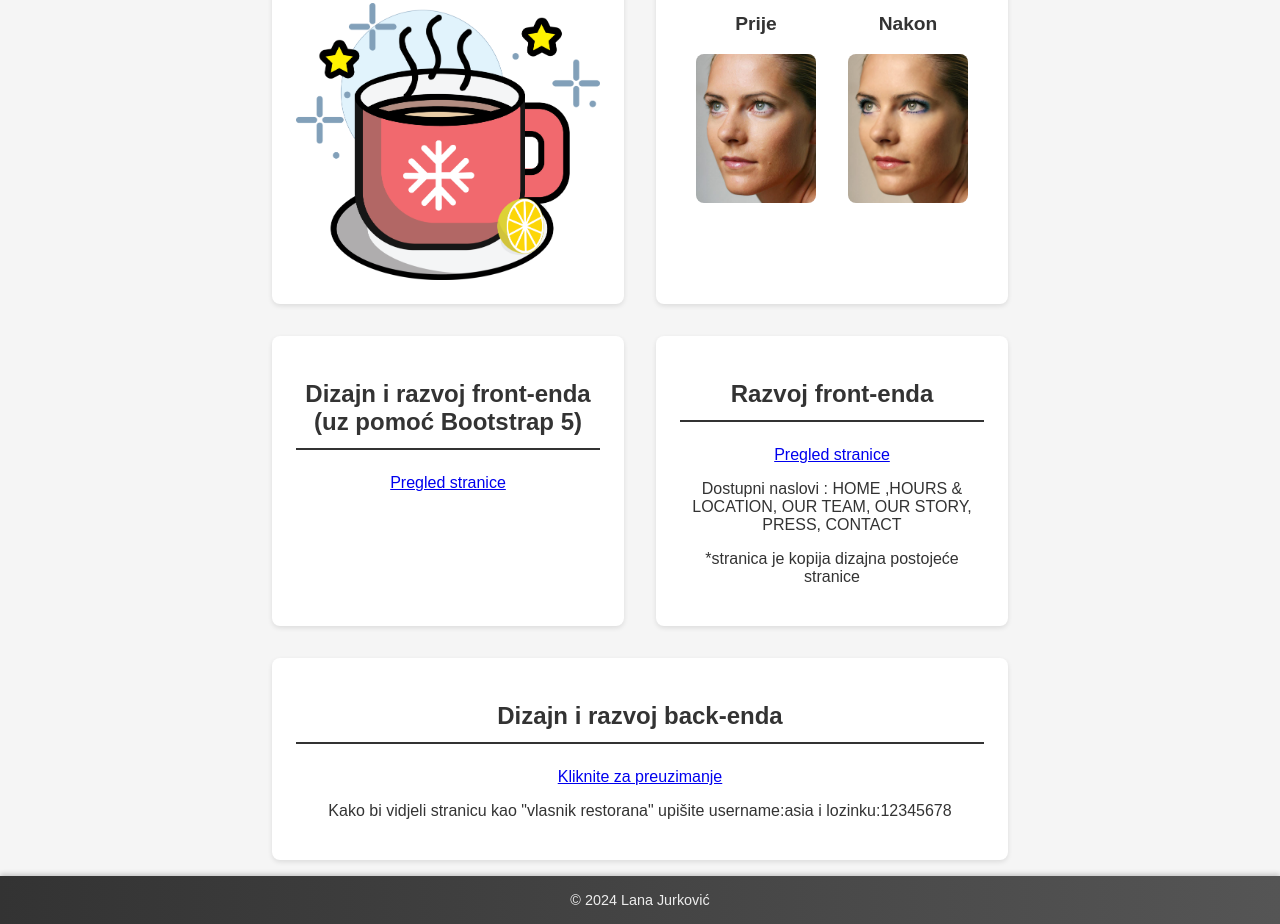
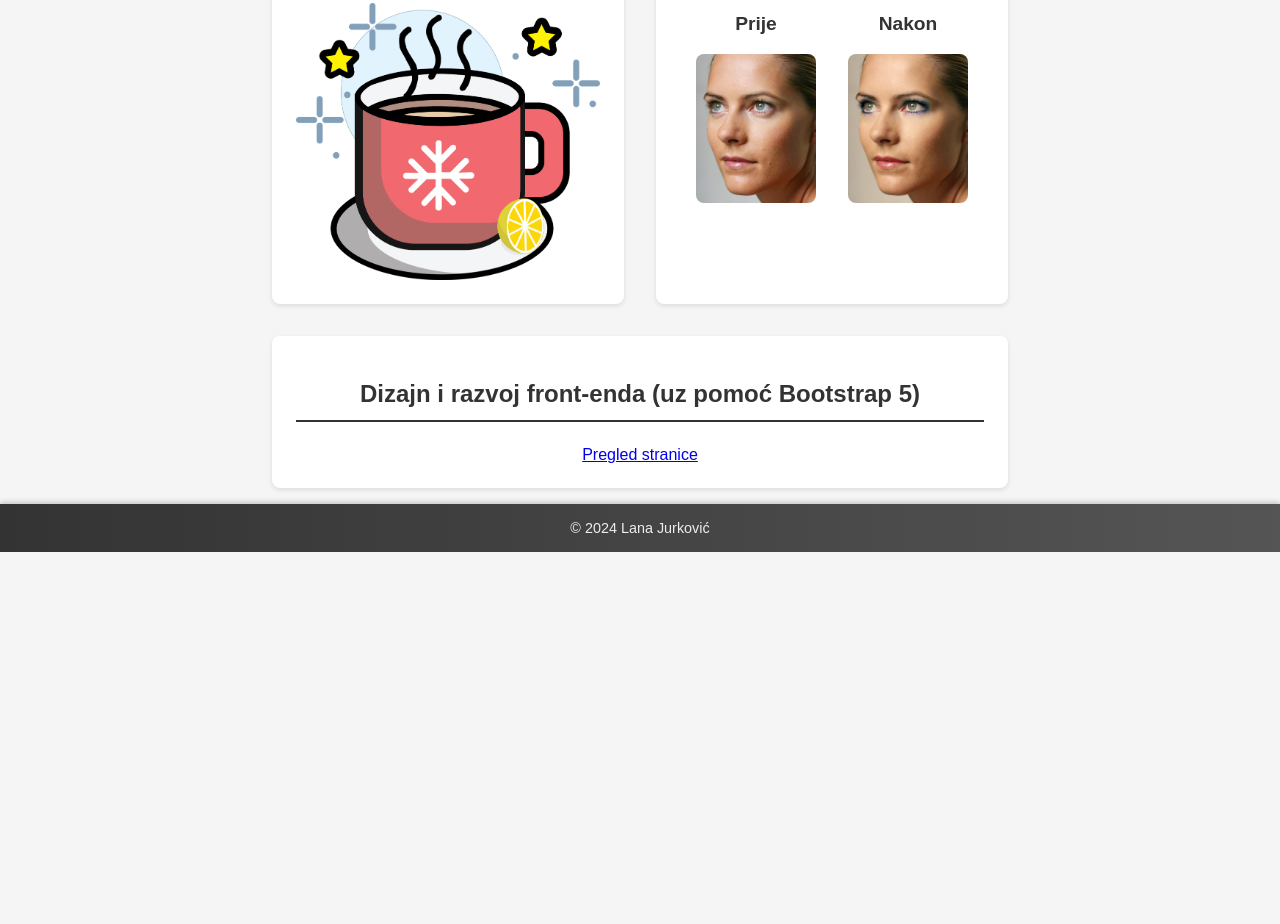
Before and after one commit to L-dot-J/portfolio, a plain HTML site: page index.html in a window 1280 px wide. Shown: the part 319-1243 px from the top of the page. After the commit the page ends 871 px from the top, so only its background shows below. Drawn offline with Linux system fonts and the light colour scheme; a web font is replaced by a local one.

Commit message:
brisanje viskas

```diff
--- a/index.html
+++ b/index.html
@@ -45,23 +45,6 @@
         <h2>Dizajn i razvoj front-enda (uz pomoć Bootstrap 5)</h2>
         <a href="PROJEKT/index.html">Pregled stranice</a>
       </section>
-      <section id="front-end-design">
-        <h2>Razvoj front-enda</h2>
-        <a href="ZAVRŠNI PROJEKT/marc.html">Pregled stranice</a>
-        <p>
-          Dostupni naslovi : HOME ,HOURS & LOCATION, OUR TEAM, OUR STORY, PRESS,
-          CONTACT
-        </p>
-        <p>*stranica je kopija dizajna postojeće stranice</p>
-      </section>
-      <section id="back-end">
-        <h2>Dizajn i razvoj back-enda</h2>
-        <a href="project_restaurant.zip" download>Kliknite za preuzimanje</a>
-        <p>
-          Kako bi vidjeli stranicu kao "vlasnik restorana" upišite username:asia
-          i lozinku:12345678
-        </p>
-      </section>
     </main>
     <footer class="footer">
       <p>&copy; 2024 Lana Jurković</p>
```
Also changed, not shown: 1 other file.
